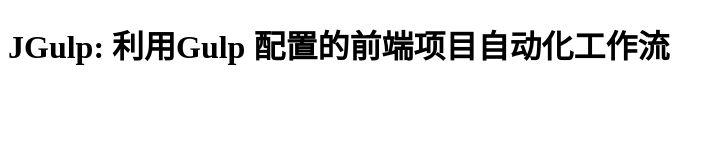
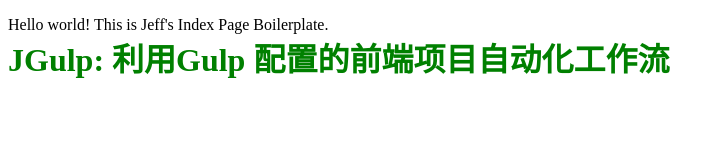
Before and after one commit to erdouzhang/my-erdou-blog, a plain HTML site: page index.html in a window 1280 px wide. Shown: the whole page, without its empty margins (0-724 px from the left). Drawn offline with Linux system fonts and the light colour scheme.

Commit message:
start first deve show 1.0.0

```diff
--- /dev/null
+++ b/css/style.css
@@ -0,0 +1,16 @@
+html {
+  margin: 0;
+  padding: 0;
+}
+html body {
+  background-color: #fff;
+}
+html body h1 {
+  color: green;
+  line-height: 10px;
+  background-color: #FFF;
+}
+html body section {
+  font-size: 1rem;
+  color: aqua;
+}
--- a/index.html
+++ b/index.html
@@ -3,15 +3,27 @@
     <head>
         <meta charset="utf-8">
         <meta http-equiv="x-ua-compatible" content="ie=edge">
-        <title>首页展示</title>
+        <title></title>
         <meta name="description" content="">
         <meta name="viewport" content="width=device-width, initial-scale=1">
 
+        <link rel="apple-touch-icon" href="apple-touch-icon.png">
+
+        <link rel="stylesheet" href="style.css">
     </head>
     <body>
+        <!--[if lt IE 8]>
+            <p class="browserupgrade">You are using an <strong>outdated</strong> browser. Please <a href="http://browsehappy.com/">upgrade your browser</a> to improve your experience.</p>
+        <![endif]-->
 
+        <!-- Add your site or application content here -->
+        <p>Hello world! This is Jeff's Index Page Boilerplate.</p>
         <h1>JGulp: 利用Gulp 配置的前端项目自动化工作流</h1>
+        <!-- <p>相关链接：<a href="http://devework.com/jgulp.html">http://devework.com/jgulp.html</a></p>
+        <p>Github地址：<a href="https://github.com/Jeff2Ma/JGulp">https://github.com/Jeff2Ma/JGulp</a></p> -->
 
+        <!-- <script src="//ajax.googleapis.com/ajax/libs/jquery/{{JQUERY_VERSION}}/jquery.min.js"></script> -->
+        <!-- <script>window.jQuery || document.write('<script src="js/vendor/jquery-{{JQUERY_VERSION}}.min.js"><\/script>')</script> -->
 
     </body>
 </html>
--- /dev/null
+++ b/js/main.js
@@ -0,0 +1 @@
+const m={onreadystate:function(){console.log("自动化测试")}};
--- /dev/null
+++ b/style.css
@@ -0,0 +1,16 @@
+html {
+  margin: 0;
+  padding: 0;
+}
+html body {
+  background-color: #fff;
+}
+html body h1 {
+  color: green;
+  line-height: 10px;
+  background-color: #FFF;
+}
+html body section {
+  font-size: 1rem;
+  color: aqua;
+}
```
Also changed, not shown: README.md, images/info.png (added).
